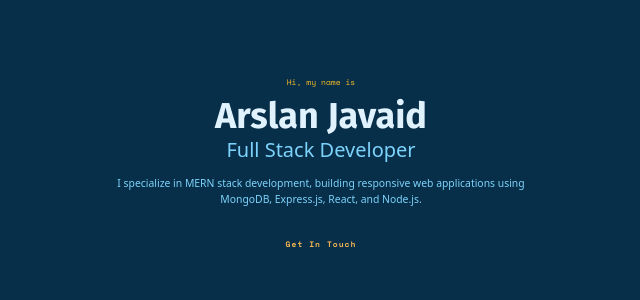
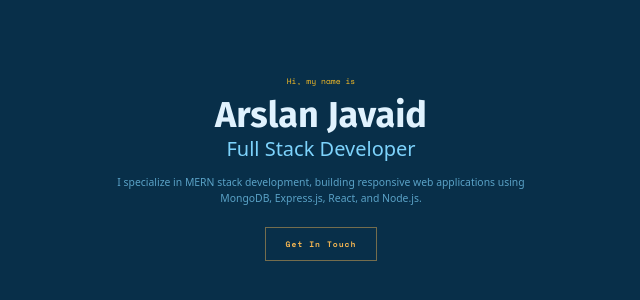
Before and after one commit to Arslanj9/MyPortfolio, a React (Vite) app: page / in a window 1280 px wide. Shown: the part 232-532 px from the top of the page, without its empty margins (319-959 px from the left). Built offline with nearby package versions, Linux system fonts and the light colour scheme.

Commit message:
Improved Button styling

```diff
--- a/src/components/Button/Button.css
+++ b/src/components/Button/Button.css
@@ -6,7 +6,7 @@
   color: #F3B552;
   text-decoration: none;
   font-size: 16px;
-    border: none;
+  border: 1px solid #f3b55276; /* Constant border */
   cursor: pointer;
   margin-top: 20px;
   transition: transform 0.3s ease;
@@ -15,7 +15,6 @@
 .btn-3 {
   font-weight: bold;
   letter-spacing: 1px;
-    border: none;
   outline: none;
   position: relative;
 }
@@ -31,17 +30,17 @@
 }
 
 .btn.hover-border-3::before {
-    top: 0;
-    right: 0;
-    border-top: 1px solid #F3B552;
-    border-left: 1px solid #F3B552;
+  top: -4px; /* Positioned slightly outside the main border */
+  right: 4px;
+  border-top: 1px solid #f3b55276;
+  border-left: 1px solid #f3b55276;
 }
 
 .btn.hover-border-3::after {
-    bottom: 0;
-    left: 0;
-    border-bottom: 1px solid #F3B552;
-    border-right: 1px solid #F3B552;
+  bottom: -4px; /* Positioned slightly outside the main border */
+  left:4px;
+  border-bottom: 1px solid #f3b55276;
+  border-right: 1px solid #f3b55276;
 }
 
 .btn.hover-border-3:hover::before,
@@ -52,6 +51,7 @@
   transition: width 0.2s linear, height 0.15s 0.2s linear, opacity 0s;
 }
 
+/* Hover effect for scaling */
 .btn.hover-border-3:hover {
-    transform: scale(1.08);
+  transform: scale(1.05); /* Slight scaling on hover */
 }
--- a/src/components/Button/Button.jsx
+++ b/src/components/Button/Button.jsx
@@ -2,7 +2,7 @@ import './Button.css';
 
 const Button = ({ link, text }) => {
   return (
-    <a href={link} className="btn btn-3 hover-border-3 font-mono text-[0.5rem]">
+    <a href={link} className="btn btn-3 hover-border-3 font-mono text-[0.5rem] mt-5">
       <span>{text}</span>
     </a>
   );
--- a/src/components/Header.jsx
+++ b/src/components/Header.jsx
@@ -11,13 +11,13 @@ const Header = () => {
 
                 <h1 className="text-xl font-medium text-sky-300">Full Stack Developer</h1>
 
-                <p className="text-[0.65rem] text-sky-300 mt-3 ">
+                <p className="text-[0.65rem] text-sky-300 mt-3 text-opacity-70">
                     I specialize in MERN stack development, building responsive web applications
                     using MongoDB, Express.js, React, and Node.js.
                 </p>
 
 
-                <Button link="https://example.com" text="Get In Touch" />
+                <Button link="https://example.com" text="Get In Touch"/>
             </div>
         </header>
     )
```
Lines whose indentation alone changed are shown as unchanged.
